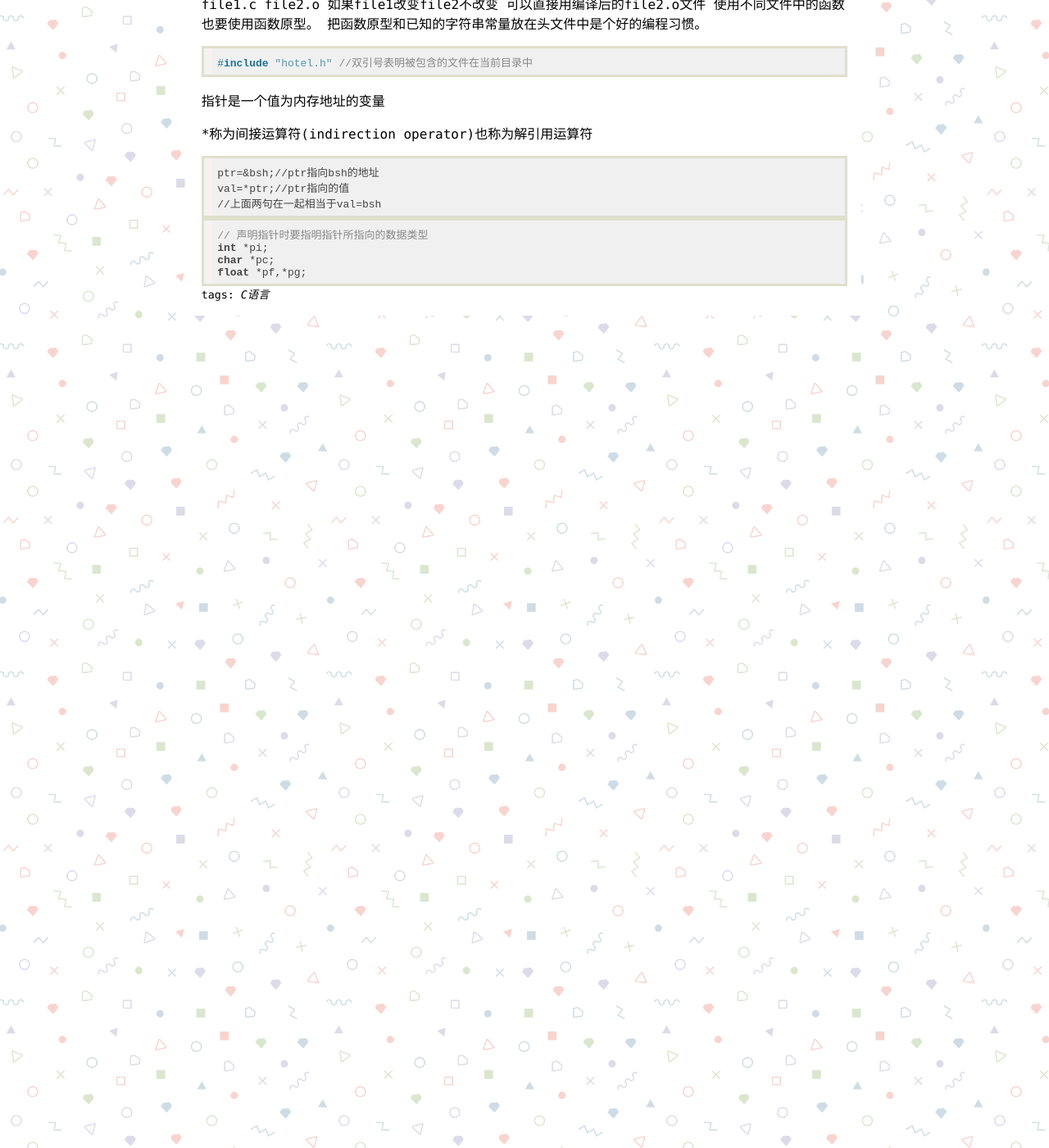
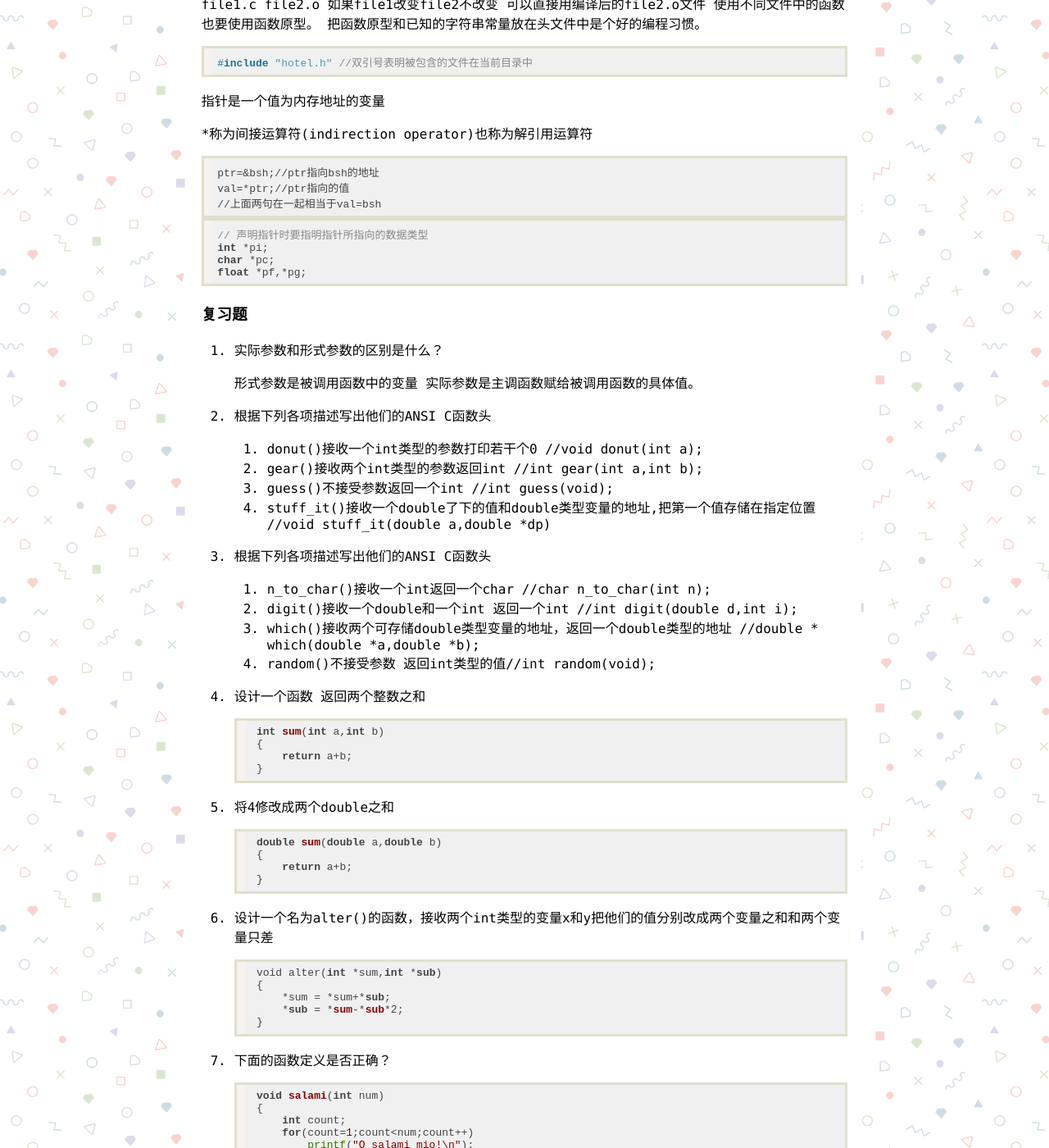
Before and after one commit to MannixSuo/docs, a Jekyll site: the page built from _posts/2019-7-8-函数.md, in a window 1280 px wide and 1400 px high, scrolled down 270 px. Shown: the whole window at 82% size. Built offline with Jekyll 4.4.1, drawn with Linux system fonts in a browser that asks for light colours; some of the changed text lies outside the part shown.

Commit message:
Update 2019-7-8-函数.md

````diff
--- a/_posts/2019-7-8-函数.md
+++ b/_posts/2019-7-8-函数.md
@@ -33,3 +33,142 @@
 char *pc;
 float *pf,*pg;
 ```
+
+### 复习题
+
+1. 实际参数和形式参数的区别是什么？
+
+    形式参数是被调用函数中的变量
+    实际参数是主调函数赋给被调用函数的具体值。
+
+2. 根据下列各项描述写出他们的ANSI C函数头
+
+    1. donut()接收一个int类型的参数打印若干个0 //void donut(int a);
+    2. gear()接收两个int类型的参数返回int //int gear(int a,int b);
+    3. guess()不接受参数返回一个int //int guess(void);
+    4. stuff_it()接收一个double了下的值和double类型变量的地址,把第一个值存储在指定位置 //void stuff_it(double a,double *dp)
+
+3. 根据下列各项描述写出他们的ANSI C函数头
+
+    1. n_to_char()接收一个int返回一个char //char n_to_char(int n);
+    2. digit()接收一个double和一个int 返回一个int //int digit(double d,int i);
+    3. which()接收两个可存储double类型变量的地址，返回一个double类型的地址
+    //double * which(double *a,double *b);
+    4. random()不接受参数 返回int类型的值//int random(void);
+
+4. 设计一个函数 返回两个整数之和
+
+    ```c
+    int sum(int a,int b)
+    {
+        return a+b;
+    }
+    ```
+
+5. 将4修改成两个double之和
+
+    ```c
+    double sum(double a,double b)
+    {
+        return a+b;
+    }
+    ```
+
+6. 设计一个名为alter()的函数，接收两个int类型的变量x和y把他们的值分别改成两个变量之和和两个变量只差
+
+    ```c
+    void alter(int *sum,int *sub)
+    {
+        *sum = *sum+*sub;
+        *sub = *sum-*sub*2;
+    }
+    ```
+
+7. 下面的函数定义是否正确？
+
+    ```c
+    void salami(int num)
+    {
+        int count;
+        for(count=1;count<num;count++)
+            printf("O salami mio!\n");
+    }
+    ```
+
+8. 编写一个函数返回三个整数参数中的最大值
+
+    ```c
+    int max(int a,int b,int c)
+    {
+        if(a>b)
+        {
+            if(a>c)
+            {
+                return a;
+            }
+            else
+            {
+                return c;
+            }
+        }
+        else
+        {
+            if(b>c)
+            {
+                return b;
+            }
+            else
+            {
+                return c;
+            }
+        }
+    }
+    ```
+
+9. 给定下面的输出：
+    Please choose one of the following:
+    1) copy files   2) move files
+    3) remove files 4) quit
+    Enter the number of your choice:
+    1. 编写一个函数显示一份有4个选项的菜单，提供给用户进行选择。
+    2. 编写一个函数，接收两个int类型的参数分别表示上限和下限该函数从用户的输入中读取整数如果超出规定的上下限再次打印菜单，提示用户重新输入。如果输入在规定范围内该函数吧该整数返回到主调函数内如果用户输入一个非整数字符，返回4
+    3. 使用本题a和b部分的函数编写一个最小型的程序。
+
+    ```C
+    #include <stdio.h>
+    int main(void)
+    {
+        int result;
+        print_menu();
+        result = get_user_input(4,1);
+        printf("get user input success:%d",result);
+        return 0;
+    }
+    void print_menu()
+    {
+        printf("Please choose one of the following:\n");
+        printf(" 1)  copy files    2)  move files\n");
+        printf(" 3) remove files   4)  quit\n");
+    }
+    int get_user_input(int max,int min)
+    {
+        int input;
+        if(scanf("%d",&input)!=0)
+        {
+            if(input>max||input<min)
+            {
+                printf("Wrong number! please try again.\n");
+                print_menu();
+                return get_user_input(max,min);
+            }
+            else
+            {
+                return input;
+            }
+        }
+        else
+        {
+            return 4;
+        }
+    }
+    ```
````
